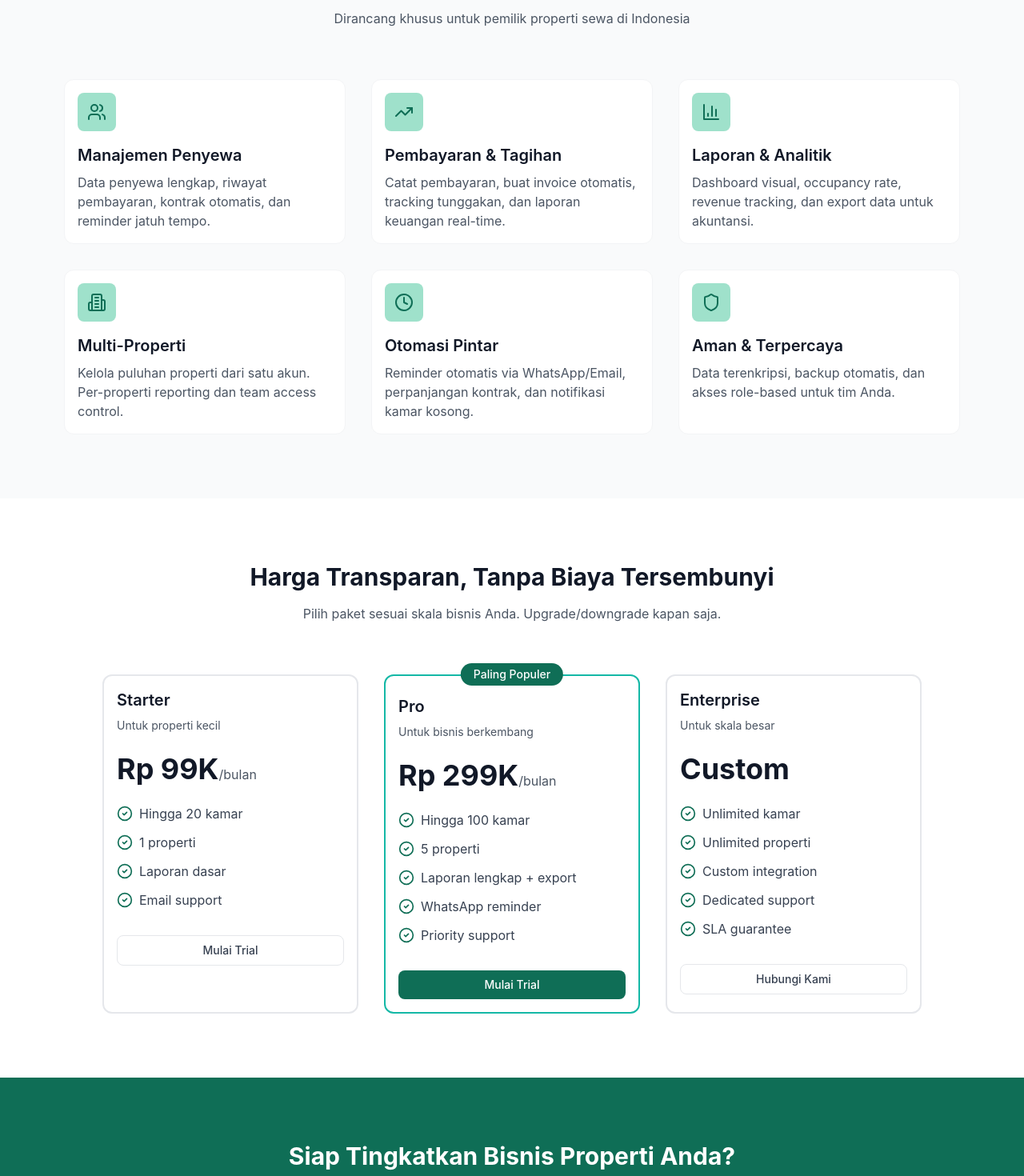
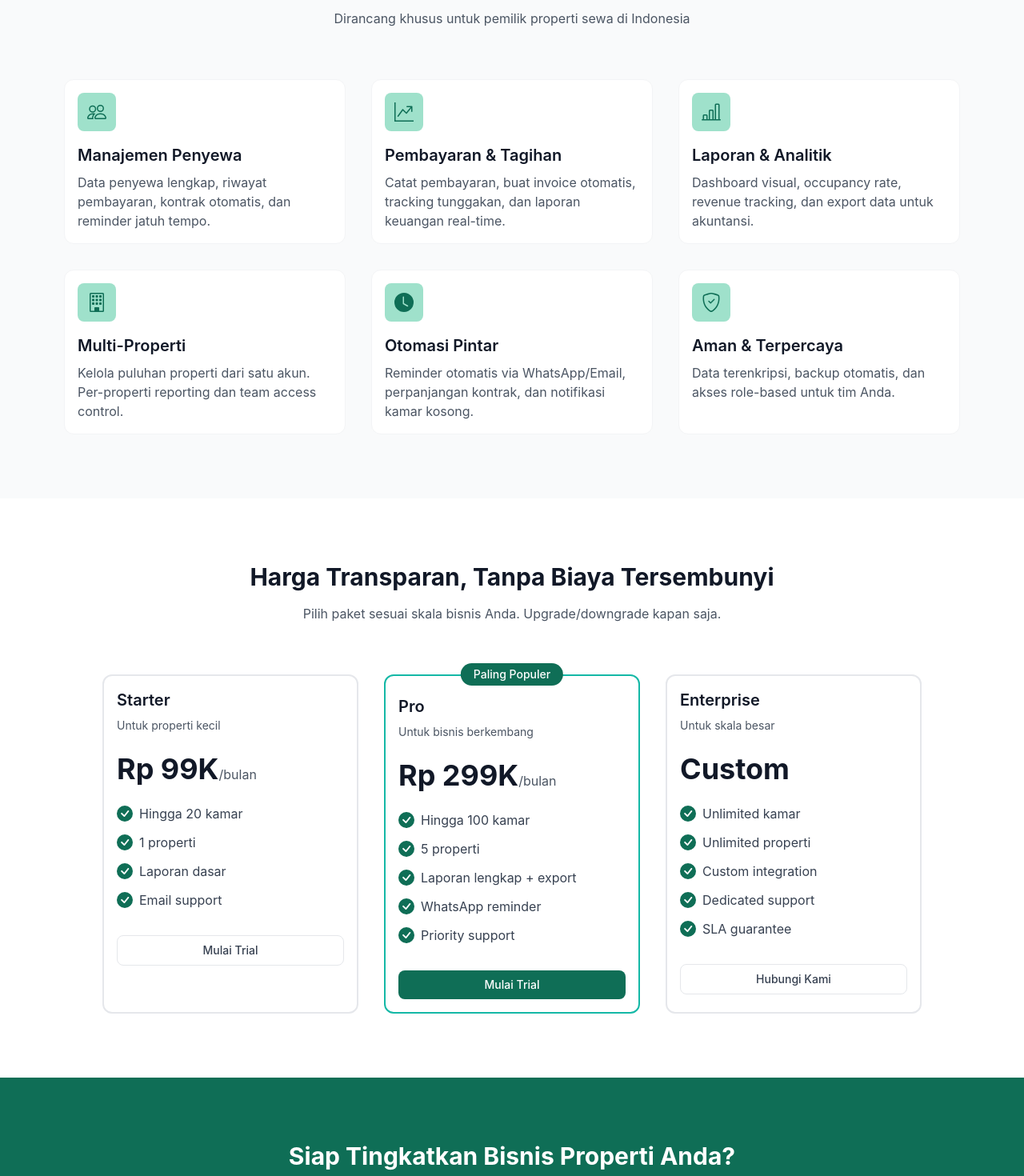
Before and after one commit to djvpri/Z-Rooms, a Next.js app: page / in a window 1280 px wide. Shown: the part 740-2210 px from the top of the page at 80% size. Built offline with nearby package versions, Linux system fonts and the light colour scheme.

Commit message:
chore: replace icons with bootstrap-icons

```diff
--- a/app/(public)/page.tsx
+++ b/app/(public)/page.tsx
@@ -1,7 +1,7 @@
 // app/(public)/page.tsx
 'use client'
 import Link from 'next/link'
-import { Building2, Users, TrendingUp, Shield, Clock, BarChart3, CheckCircle2 } from 'lucide-react'
+import { Building, People, GraphUpArrow, ShieldCheck, ClockFill, BarChartLine, CheckCircleFill } from 'react-bootstrap-icons'
 
 export default function LandingPage() {
   return (
@@ -11,7 +11,7 @@ export default function LandingPage() {
         <div className="max-w-6xl mx-auto px-4 py-4 flex items-center justify-between">
           <div className="flex items-center gap-2">
             <div className="w-9 h-9 bg-teal-600 rounded-lg flex items-center justify-center">
-              <Building2 className="w-5 h-5 text-white" />
+              <Building className="w-5 h-5 text-white" />
             </div>
             <span className="text-xl font-semibold text-gray-900">Z-Rooms</span>
           </div>
@@ -61,7 +61,7 @@ export default function LandingPage() {
           <div className="grid md:grid-cols-3 gap-8">
             <div className="card hover:shadow-lg transition-shadow">
               <div className="w-12 h-12 bg-teal-100 rounded-lg flex items-center justify-center mb-4">
-                <Users className="w-6 h-6 text-teal-600" />
+                <People className="w-6 h-6 text-teal-600" />
               </div>
               <h3 className="text-xl font-semibold text-gray-900 mb-2">Manajemen Penyewa</h3>
               <p className="text-gray-600">
@@ -71,7 +71,7 @@ export default function LandingPage() {
 
             <div className="card hover:shadow-lg transition-shadow">
               <div className="w-12 h-12 bg-teal-100 rounded-lg flex items-center justify-center mb-4">
-                <TrendingUp className="w-6 h-6 text-teal-600" />
+                <GraphUpArrow className="w-6 h-6 text-teal-600" />
               </div>
               <h3 className="text-xl font-semibold text-gray-900 mb-2">Pembayaran & Tagihan</h3>
               <p className="text-gray-600">
@@ -81,7 +81,7 @@ export default function LandingPage() {
 
             <div className="card hover:shadow-lg transition-shadow">
               <div className="w-12 h-12 bg-teal-100 rounded-lg flex items-center justify-center mb-4">
-                <BarChart3 className="w-6 h-6 text-teal-600" />
+                <BarChartLine className="w-6 h-6 text-teal-600" />
               </div>
               <h3 className="text-xl font-semibold text-gray-900 mb-2">Laporan & Analitik</h3>
               <p className="text-gray-600">
@@ -91,7 +91,7 @@ export default function LandingPage() {
 
             <div className="card hover:shadow-lg transition-shadow">
               <div className="w-12 h-12 bg-teal-100 rounded-lg flex items-center justify-center mb-4">
-                <Building2 className="w-6 h-6 text-teal-600" />
+                <Building className="w-6 h-6 text-teal-600" />
               </div>
               <h3 className="text-xl font-semibold text-gray-900 mb-2">Multi-Properti</h3>
               <p className="text-gray-600">
@@ -101,7 +101,7 @@ export default function LandingPage() {
 
             <div className="card hover:shadow-lg transition-shadow">
               <div className="w-12 h-12 bg-teal-100 rounded-lg flex items-center justify-center mb-4">
-                <Clock className="w-6 h-6 text-teal-600" />
+                <ClockFill className="w-6 h-6 text-teal-600" />
               </div>
               <h3 className="text-xl font-semibold text-gray-900 mb-2">Otomasi Pintar</h3>
               <p className="text-gray-600">
@@ -111,7 +111,7 @@ export default function LandingPage() {
 
             <div className="card hover:shadow-lg transition-shadow">
               <div className="w-12 h-12 bg-teal-100 rounded-lg flex items-center justify-center mb-4">
-                <Shield className="w-6 h-6 text-teal-600" />
+                <ShieldCheck className="w-6 h-6 text-teal-600" />
               </div>
               <h3 className="text-xl font-semibold text-gray-900 mb-2">Aman & Terpercaya</h3>
               <p className="text-gray-600">
@@ -147,19 +147,19 @@ export default function LandingPage() {
               </div>
               <ul className="space-y-3 mb-8">
                 <li className="flex items-start gap-2">
-                  <CheckCircle2 className="w-5 h-5 text-teal-600 shrink-0 mt-0.5" />
+                  <CheckCircleFill className="w-5 h-5 text-teal-600 shrink-0 mt-0.5" />
                   <span className="text-gray-700">Hingga 20 kamar</span>
                 </li>
                 <li className="flex items-start gap-2">
-                  <CheckCircle2 className="w-5 h-5 text-teal-600 shrink-0 mt-0.5" />
+                  <CheckCircleFill className="w-5 h-5 text-teal-600 shrink-0 mt-0.5" />
                   <span className="text-gray-700">1 properti</span>
                 </li>
                 <li className="flex items-start gap-2">
-                  <CheckCircle2 className="w-5 h-5 text-teal-600 shrink-0 mt-0.5" />
+                  <CheckCircleFill className="w-5 h-5 text-teal-600 shrink-0 mt-0.5" />
                   <span className="text-gray-700">Laporan dasar</span>
                 </li>
                 <li className="flex items-start gap-2">
-                  <CheckCircle2 className="w-5 h-5 text-teal-600 shrink-0 mt-0.5" />
+                  <CheckCircleFill className="w-5 h-5 text-teal-600 shrink-0 mt-0.5" />
                   <span className="text-gray-700">Email support</span>
                 </li>
               </ul>
@@ -183,23 +183,23 @@ export default function LandingPage() {
               </div>
               <ul className="space-y-3 mb-8">
                 <li className="flex items-start gap-2">
-                  <CheckCircle2 className="w-5 h-5 text-teal-600 shrink-0 mt-0.5" />
+                  <CheckCircleFill className="w-5 h-5 text-teal-600 shrink-0 mt-0.5" />
                   <span className="text-gray-700">Hingga 100 kamar</span>
                 </li>
                 <li className="flex items-start gap-2">
-                  <CheckCircle2 className="w-5 h-5 text-teal-600 shrink-0 mt-0.5" />
+                  <CheckCircleFill className="w-5 h-5 text-teal-600 shrink-0 mt-0.5" />
                   <span className="text-gray-700">5 properti</span>
                 </li>
                 <li className="flex items-start gap-2">
-                  <CheckCircle2 className="w-5 h-5 text-teal-600 shrink-0 mt-0.5" />
+                  <CheckCircleFill className="w-5 h-5 text-teal-600 shrink-0 mt-0.5" />
                   <span className="text-gray-700">Laporan lengkap + export</span>
                 </li>
                 <li className="flex items-start gap-2">
-                  <CheckCircle2 className="w-5 h-5 text-teal-600 shrink-0 mt-0.5" />
+                  <CheckCircleFill className="w-5 h-5 text-teal-600 shrink-0 mt-0.5" />
                   <span className="text-gray-700">WhatsApp reminder</span>
                 </li>
                 <li className="flex items-start gap-2">
-                  <CheckCircle2 className="w-5 h-5 text-teal-600 shrink-0 mt-0.5" />
+                  <CheckCircleFill className="w-5 h-5 text-teal-600 shrink-0 mt-0.5" />
                   <span className="text-gray-700">Priority support</span>
                 </li>
               </ul>
@@ -219,23 +219,23 @@ export default function LandingPage() {
               </div>
               <ul className="space-y-3 mb-8">
                 <li className="flex items-start gap-2">
-                  <CheckCircle2 className="w-5 h-5 text-teal-600 shrink-0 mt-0.5" />
+                  <CheckCircleFill className="w-5 h-5 text-teal-600 shrink-0 mt-0.5" />
                   <span className="text-gray-700">Unlimited kamar</span>
                 </li>
                 <li className="flex items-start gap-2">
-                  <CheckCircle2 className="w-5 h-5 text-teal-600 shrink-0 mt-0.5" />
+                  <CheckCircleFill className="w-5 h-5 text-teal-600 shrink-0 mt-0.5" />
                   <span className="text-gray-700">Unlimited properti</span>
                 </li>
                 <li className="flex items-start gap-2">
-                  <CheckCircle2 className="w-5 h-5 text-teal-600 shrink-0 mt-0.5" />
+                  <CheckCircleFill className="w-5 h-5 text-teal-600 shrink-0 mt-0.5" />
                   <span className="text-gray-700">Custom integration</span>
                 </li>
                 <li className="flex items-start gap-2">
-                  <CheckCircle2 className="w-5 h-5 text-teal-600 shrink-0 mt-0.5" />
+                  <CheckCircleFill className="w-5 h-5 text-teal-600 shrink-0 mt-0.5" />
                   <span className="text-gray-700">Dedicated support</span>
                 </li>
                 <li className="flex items-start gap-2">
-                  <CheckCircle2 className="w-5 h-5 text-teal-600 shrink-0 mt-0.5" />
+                  <CheckCircleFill className="w-5 h-5 text-teal-600 shrink-0 mt-0.5" />
                   <span className="text-gray-700">SLA guarantee</span>
                 </li>
               </ul>
--- a/app/auth/qr-approve/QRApproveClient.tsx
+++ b/app/auth/qr-approve/QRApproveClient.tsx
@@ -1,7 +1,7 @@
 'use client'
 import { useState, useEffect } from 'react'
 import { useSearchParams, useRouter } from 'next/navigation'
-import { Camera, Mail, CheckCircle2 } from 'lucide-react'
+import { Camera, Envelope, CheckCircleFill } from 'react-bootstrap-icons'
 
 export default function QRApproveClient() {
   const searchParams = useSearchParams()
@@ -67,7 +67,7 @@ export default function QRApproveClient() {
   if (success) return (
     <div className="min-h-screen bg-gradient-to-br from-teal-50 to-white flex items-center justify-center px-4">
       <div className="card text-center max-w-sm">
-        <CheckCircle2 className="w-16 h-16 text-teal-600 mx-auto mb-4" />
+        <CheckCircleFill className="w-16 h-16 text-teal-600 mx-auto mb-4" />
         <h2 className="text-xl font-semibold text-gray-900 mb-2">Login Berhasil!</h2>
         <p className="text-gray-600">Kembali ke komputer Anda untuk melanjutkan.</p>
       </div>
@@ -104,7 +104,7 @@ export default function QRApproveClient() {
         <div className="card space-y-4">
           <div className="flex gap-2">
             <button onClick={() => setMethod('email')} className={`flex-1 py-2 px-4 rounded-lg border-2 transition-all ${method === 'email' ? 'border-teal-600 bg-teal-50 text-teal-700' : 'border-gray-200 text-gray-600'}`}>
-              <Mail className="w-5 h-5 mx-auto mb-1" /><span className="text-xs font-medium">Email</span>
+              <Envelope className="w-5 h-5 mx-auto mb-1" /><span className="text-xs font-medium">Email</span>
             </button>
             <button onClick={() => setMethod('face')} className={`flex-1 py-2 px-4 rounded-lg border-2 transition-all ${method === 'face' ? 'border-teal-600 bg-teal-50 text-teal-700' : 'border-gray-200 text-gray-600'}`}>
               <Camera className="w-5 h-5 mx-auto mb-1" /><span className="text-xs font-medium">Face</span>
--- a/app/layout.tsx
+++ b/app/layout.tsx
@@ -1,6 +1,7 @@
 // app/layout.tsx
 import type { Metadata } from 'next'
 import './globals.css'
+import 'bootstrap-icons/font/bootstrap-icons.css'
 
 export const metadata: Metadata = {
   title: 'Z-Rooms — Manajemen Properti Sewa',
--- a/app/login/page.tsx
+++ b/app/login/page.tsx
@@ -4,7 +4,7 @@ import { useState, useEffect, useRef } from 'react'
 import { signIn } from 'next-auth/react'
 import { useRouter } from 'next/navigation'
 import QRCode from 'qrcode'
-import { Mail, Camera, QrCode as QrCodeIcon } from 'lucide-react'
+import { Envelope, Camera, QrCodeScan } from 'react-bootstrap-icons'
 
 export default function LoginPage() {
   const router = useRouter()
@@ -206,7 +206,7 @@ export default function LoginPage() {
                   : 'border-gray-200 text-gray-600 hover:border-gray-300'
               }`}
             >
-              <Mail className="w-5 h-5 mx-auto mb-1" />
+              <Envelope className="w-5 h-5 mx-auto mb-1" />
               <span className="text-xs font-medium block">Email</span>
             </button>
             <button
@@ -228,7 +228,7 @@ export default function LoginPage() {
                   : 'border-gray-200 text-gray-600 hover:border-gray-300'
               }`}
             >
-              <QrCodeIcon className="w-5 h-5 mx-auto mb-1" />
+              <QrCodeScan className="w-5 h-5 mx-auto mb-1" />
               <span className="text-xs font-medium block">QR</span>
             </button>
           </div>
--- a/components/layout/Sidebar.tsx
+++ b/components/layout/Sidebar.tsx
@@ -3,7 +3,7 @@ import Link from 'next/link'
 import { usePathname, useRouter } from 'next/navigation'
 import { signOut } from 'next-auth/react'
 import { cn, inisial } from '@/lib/utils'
-import { X, Menu, LogOut } from 'lucide-react'
+import { X, List as Menu, BoxArrowRight as LogOut } from 'react-bootstrap-icons'
 
 const navItems = [
   { href: '/dashboard',    label: 'Dashboard',   icon: '▦' },
```
Also changed, not shown: package.json (+7 -6 lines), 1 other file (tests, documents, lock files or other folders).
